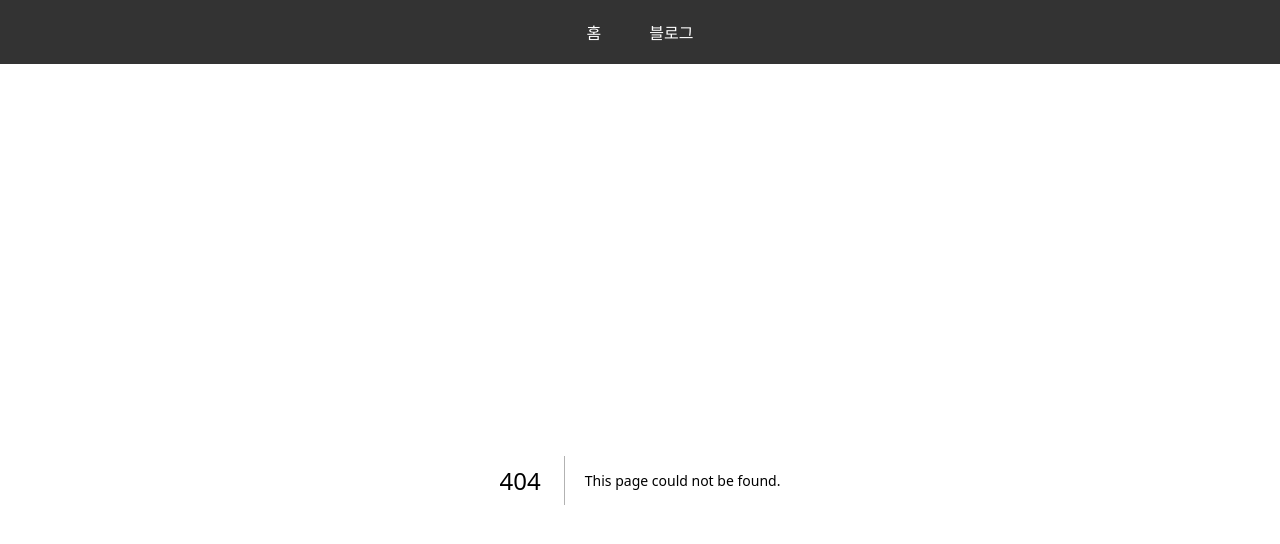
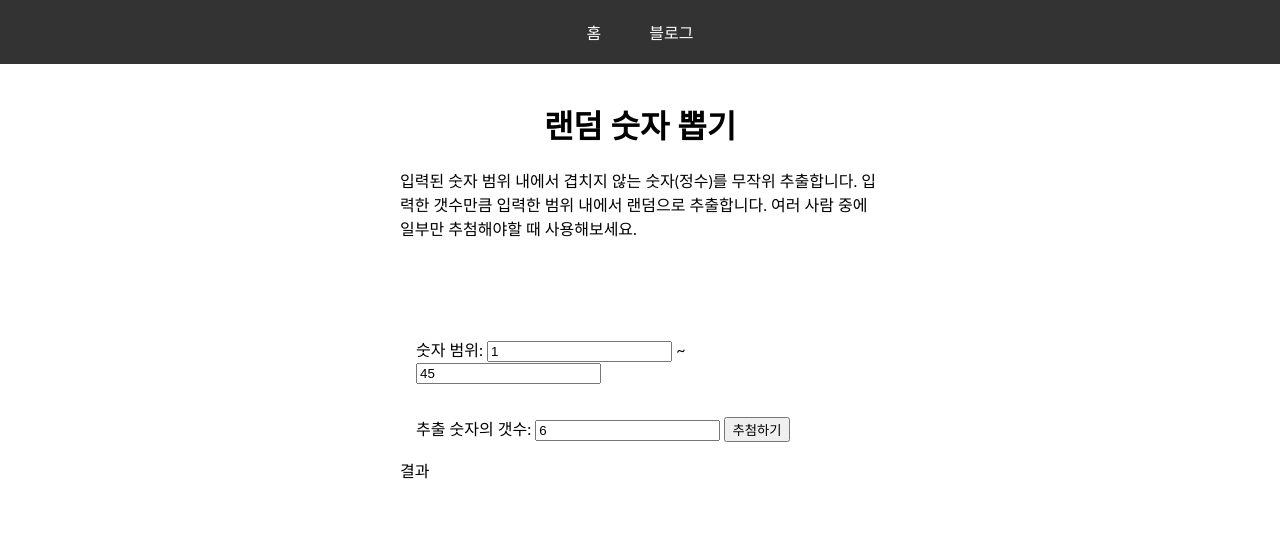
Before and after one commit to zziri/app, a Next.js app: page /extractor/random in a window 1280 px wide. Before the commit this address had no page. Shown: the top 544 px of the page. Built offline with nearby package versions, Linux system fonts and the light colour scheme.

Commit message:
[dev/random-pick] 랜덤 숫자 뽑기 페이지 추가

```diff
--- /dev/null
+++ b/src/components/extractor/random/RandomExtractorFunction.tsx
@@ -0,0 +1,30 @@
+
+export default function RandomExtractorFunction() {
+  return (
+    <>
+      <div>
+        <div>
+          <div className="input">
+            <div>
+              <span title="숫자 범위 (Range)">숫자 범위</span>: <input type="number" size={6} id="startNUM" value="1" title="시작 값 (Begin)"/> ~ <input type="number" size={6} id="endNUM" value="45" title="끝 값 (End)" />
+            </div>
+          </div>
+        </div>
+        <div className="input">
+          <div>
+            <span title="추출 숫자의 갯수 (Count)">추출 숫자의 갯수</span>: <input type="number" size={6} id="selectNum" value="6" title="추출 숫자가 너무 큰 경우 오래 기다려야 할 수 있습니다."/>&nbsp;<input type="submit" id="calcButton" value="추첨하기" title="누르면 추첨합니다. (Submit)" />
+          </div>
+        </div>
+        <div>결과</div>
+      </div>
+      <style jsx>{`
+        div {
+          {/* border: solid; */}
+        }
+        .input {
+          padding: 1rem;
+        }
+      `}</style>
+    </>
+  );
+}
--- /dev/null
+++ b/src/pages/extractor/random.tsx
@@ -0,0 +1,26 @@
+import Description from "@/components/common/Description";
+import EmptyDiv from "@/components/common/EmptyDiv";
+import SeoArticle from "@/components/common/SeoArticle";
+import SeoHead from "@/components/common/SeoHead";
+import Title from "@/components/common/Title";
+import RandomExtractorFunction from "@/components/extractor/random/RandomExtractorFunction";
+
+export default function RandomExtractorPage() {
+  const title = '랜덤 숫자 뽑기';
+  const description = `입력된 숫자 범위 내에서 겹치지 않는 숫자(정수)를 무작위 추출합니다.
+  입력한 갯수만큼 입력한 범위 내에서 랜덤으로 추출합니다. 여러 사람 중에 일부만 추첨해야할 때 사용해보세요.`;
+
+  return (
+    <>
+      <SeoHead
+        title={title}
+        description={description} />
+      <Title title={title}/>
+      <Description content={description} />
+      <EmptyDiv height={"2rem"} />
+      <RandomExtractorFunction />
+      <EmptyDiv height={"5rem"} />
+      <SeoArticle list={[]}/>
+    </>
+  );
+}
```
